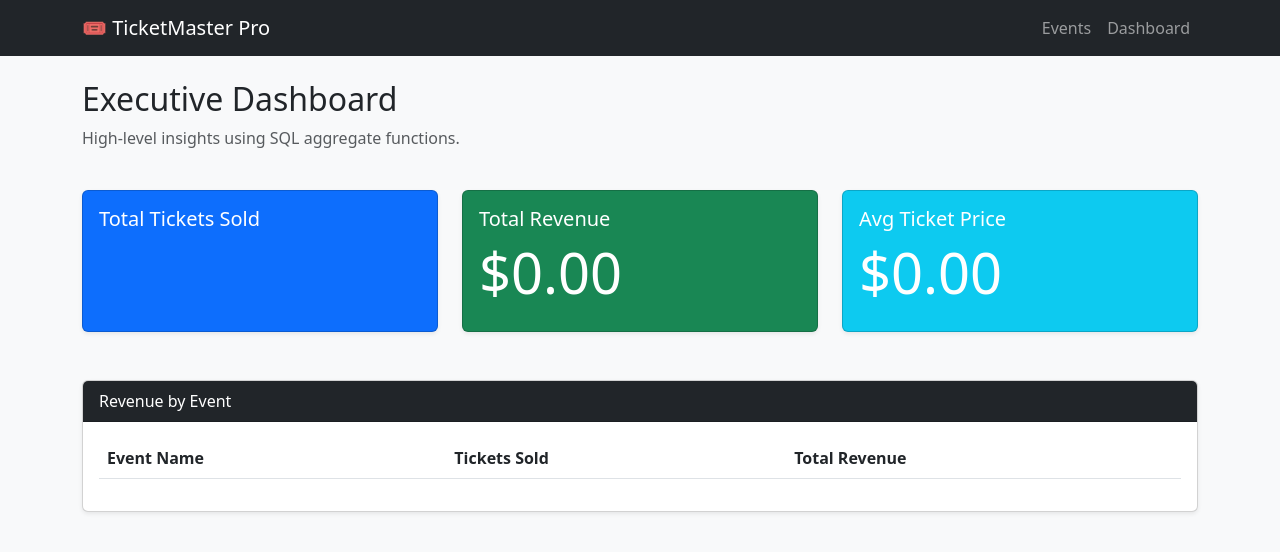
After one commit to Isonzo/ticketing_system, a Flask app: page /dashboard in a window 1280 px wide. The commit adds this page. Shown: the top 552 px of the page. Run offline with Flask 3, Linux system fonts and the light colour scheme; data that the repository does not hold is empty.

Commit message:
the html to show data

```diff
--- a/templates/base.html
+++ b/templates/base.html
@@ -11,6 +11,16 @@
     <nav class="navbar navbar-expand-lg navbar-dark bg-dark mb-4">
         <div class="container">
             <a class="navbar-brand" href="/">🎟️ TicketMaster Pro</a>
+            <div class="collapse navbar-collapse">
+                <ul class="navbar-nav ms-auto">
+                    <li class="nav-item">
+                        <a class="nav-link" href="/">Events</a>
+                    </li>
+                    <li class="nav-item">
+                        <a class="nav-link" href="/dashboard">Dashboard</a>
+                    </li>
+                </ul>
+            </div>
         </div>
     </nav>
 
--- /dev/null
+++ b/templates/dashboard.html
@@ -0,0 +1,67 @@
+{% extends 'base.html' %}
+
+{% block content %}
+<div class="row mb-4">
+    <div class="col-12">
+        <h2>Executive Dashboard</h2>
+        <p class="text-muted">High-level insights using SQL aggregate functions.</p>
+    </div>
+</div>
+
+<div class="row mb-5">
+    <div class="col-md-4">
+        <div class="card text-white bg-primary shadow-sm h-100">
+            <div class="card-body">
+                <h5 class="card-title">Total Tickets Sold</h5>
+                <h2 class="display-4">{{ stats['total_tickets'] }}</h2>
+            </div>
+        </div>
+    </div>
+    <div class="col-md-4">
+        <div class="card text-white bg-success shadow-sm h-100">
+            <div class="card-body">
+                <h5 class="card-title">Total Revenue</h5>
+                <h2 class="display-4">${{ "%.2f"|format(stats['total_revenue'] or 0) }}</h2>
+            </div>
+        </div>
+    </div>
+    <div class="col-md-4">
+        <div class="card text-white bg-info shadow-sm h-100">
+            <div class="card-body">
+                <h5 class="card-title">Avg Ticket Price</h5>
+                <h2 class="display-4">${{ "%.2f"|format(stats['avg_ticket_price'] or 0) }}</h2>
+            </div>
+        </div>
+    </div>
+</div>
+
+<div class="row">
+    <div class="col-12">
+        <div class="card shadow-sm">
+            <div class="card-header bg-dark text-white">
+                Revenue by Event
+            </div>
+            <div class="card-body">
+                <table class="table table-hover">
+                    <thead>
+                        <tr>
+                            <th>Event Name</th>
+                            <th>Tickets Sold</th>
+                            <th>Total Revenue</th>
+                        </tr>
+                    </thead>
+                    <tbody>
+                        {% for event in event_stats %}
+                        <tr>
+                            <td>{{ event['event_name'] }}</td>
+                            <td>{{ event['tickets_sold'] }}</td>
+                            <td>${{ "%.2f"|format(event['revenue']) }}</td>
+                        </tr>
+                        {% endfor %}
+                    </tbody>
+                </table>
+            </div>
+        </div>
+    </div>
+</div>
+{% endblock %}
```
